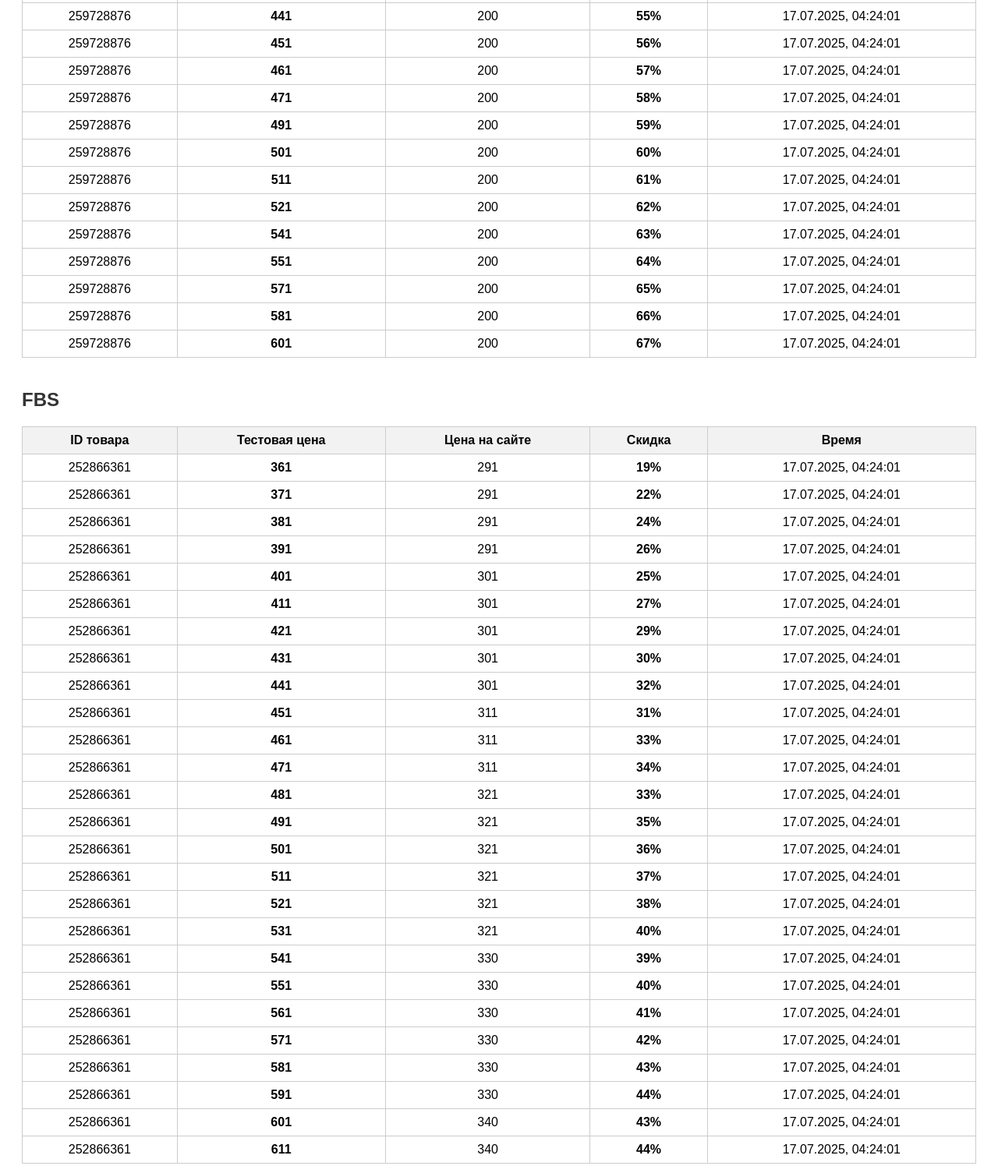
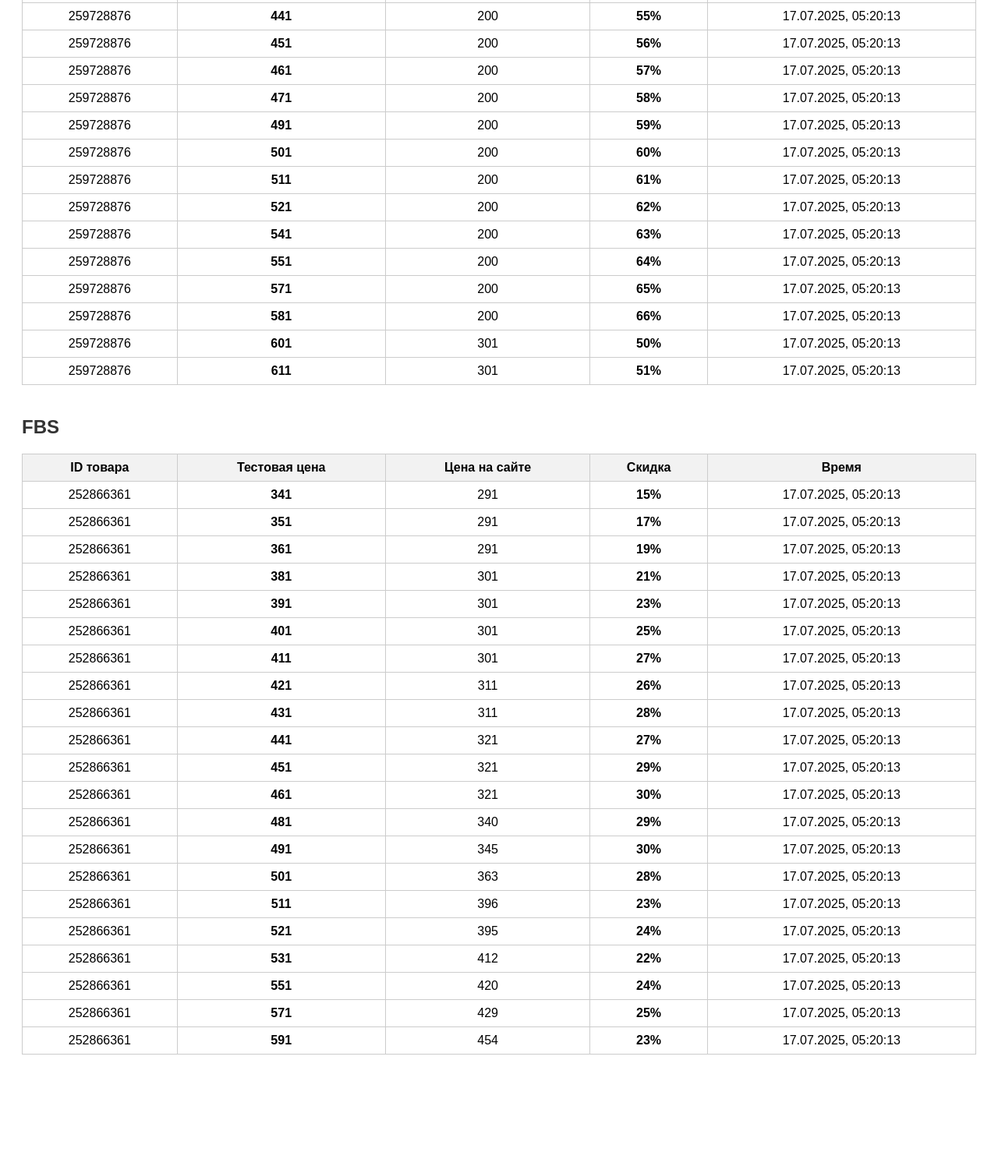
Before and after one commit to ilyakredo/wbDiscountsTracker, a website: page discountsView.html in a window 1280 px wide. Shown: the part 713-2209 px from the top of the page at 78% size. After the commit the page ends 2134 px from the top, so only its background shows below. Drawn offline with Linux system fonts and the light colour scheme.

Commit message:
Update discounts.json [auto]

```diff
--- a/discountsView.html
+++ b/discountsView.html
@@ -19,323 +19,299 @@
                 <td><b>291</b></td>
                 <td>200</td>
                 <td><b>31%</b></td>
-                <td>17.07.2025, 04:24:01</td>
+                <td>17.07.2025, 05:20:13</td>
             </tr><tr>
                 <td>259728876</td>
                 <td><b>301</b></td>
                 <td>200</td>
                 <td><b>34%</b></td>
-                <td>17.07.2025, 04:24:01</td>
+                <td>17.07.2025, 05:20:13</td>
             </tr><tr>
                 <td>259728876</td>
                 <td><b>311</b></td>
                 <td>200</td>
                 <td><b>36%</b></td>
-                <td>17.07.2025, 04:24:01</td>
+                <td>17.07.2025, 05:20:13</td>
             </tr><tr>
                 <td>259728876</td>
                 <td><b>321</b></td>
                 <td>200</td>
                 <td><b>38%</b></td>
-                <td>17.07.2025, 04:24:01</td>
+                <td>17.07.2025, 05:20:13</td>
             </tr><tr>
                 <td>259728876</td>
                 <td><b>331</b></td>
                 <td>200</td>
                 <td><b>40%</b></td>
-                <td>17.07.2025, 04:24:01</td>
+                <td>17.07.2025, 05:20:13</td>
             </tr><tr>
                 <td>259728876</td>
                 <td><b>341</b></td>
                 <td>200</td>
                 <td><b>41%</b></td>
-                <td>17.07.2025, 04:24:01</td>
+                <td>17.07.2025, 05:20:13</td>
             </tr><tr>
                 <td>259728876</td>
                 <td><b>351</b></td>
                 <td>200</td>
                 <td><b>43%</b></td>
-                <td>17.07.2025, 04:24:01</td>
+                <td>17.07.2025, 05:20:13</td>
             </tr><tr>
                 <td>259728876</td>
                 <td><b>361</b></td>
                 <td>200</td>
                 <td><b>45%</b></td>
-                <td>17.07.2025, 04:24:01</td>
+                <td>17.07.2025, 05:20:13</td>
             </tr><tr>
                 <td>259728876</td>
                 <td><b>371</b></td>
                 <td>200</td>
                 <td><b>46%</b></td>
-                <td>17.07.2025, 04:24:01</td>
+                <td>17.07.2025, 05:20:13</td>
             </tr><tr>
                 <td>259728876</td>
                 <td><b>381</b></td>
                 <td>200</td>
                 <td><b>48%</b></td>
-                <td>17.07.2025, 04:24:01</td>
+                <td>17.07.2025, 05:20:13</td>
             </tr><tr>
                 <td>259728876</td>
                 <td><b>391</b></td>
                 <td>200</td>
                 <td><b>49%</b></td>
-                <td>17.07.2025, 04:24:01</td>
+                <td>17.07.2025, 05:20:13</td>
             </tr><tr>
                 <td>259728876</td>
                 <td><b>401</b></td>
                 <td>200</td>
                 <td><b>50%</b></td>
-                <td>17.07.2025, 04:24:01</td>
+                <td>17.07.2025, 05:20:13</td>
             </tr><tr>
                 <td>259728876</td>
                 <td><b>411</b></td>
                 <td>200</td>
                 <td><b>51%</b></td>
-                <td>17.07.2025, 04:24:01</td>
+                <td>17.07.2025, 05:20:13</td>
             </tr><tr>
                 <td>259728876</td>
                 <td><b>421</b></td>
                 <td>200</td>
                 <td><b>52%</b></td>
-                <td>17.07.2025, 04:24:01</td>
+                <td>17.07.2025, 05:20:13</td>
             </tr><tr>
                 <td>259728876</td>
                 <td><b>431</b></td>
                 <td>200</td>
                 <td><b>54%</b></td>
-                <td>17.07.2025, 04:24:01</td>
+                <td>17.07.2025, 05:20:13</td>
             </tr><tr>
                 <td>259728876</td>
                 <td><b>441</b></td>
                 <td>200</td>
                 <td><b>55%</b></td>
-                <td>17.07.2025, 04:24:01</td>
+                <td>17.07.2025, 05:20:13</td>
             </tr><tr>
                 <td>259728876</td>
                 <td><b>451</b></td>
                 <td>200</td>
                 <td><b>56%</b></td>
-                <td>17.07.2025, 04:24:01</td>
+                <td>17.07.2025, 05:20:13</td>
             </tr><tr>
                 <td>259728876</td>
                 <td><b>461</b></td>
                 <td>200</td>
                 <td><b>57%</b></td>
-                <td>17.07.2025, 04:24:01</td>
+                <td>17.07.2025, 05:20:13</td>
             </tr><tr>
                 <td>259728876</td>
                 <td><b>471</b></td>
                 <td>200</td>
                 <td><b>58%</b></td>
-                <td>17.07.2025, 04:24:01</td>
+                <td>17.07.2025, 05:20:13</td>
             </tr><tr>
                 <td>259728876</td>
                 <td><b>491</b></td>
                 <td>200</td>
                 <td><b>59%</b></td>
-                <td>17.07.2025, 04:24:01</td>
+                <td>17.07.2025, 05:20:13</td>
             </tr><tr>
                 <td>259728876</td>
                 <td><b>501</b></td>
                 <td>200</td>
                 <td><b>60%</b></td>
-                <td>17.07.2025, 04:24:01</td>
+                <td>17.07.2025, 05:20:13</td>
             </tr><tr>
                 <td>259728876</td>
                 <td><b>511</b></td>
                 <td>200</td>
                 <td><b>61%</b></td>
-                <td>17.07.2025, 04:24:01</td>
+                <td>17.07.2025, 05:20:13</td>
             </tr><tr>
                 <td>259728876</td>
                 <td><b>521</b></td>
                 <td>200</td>
                 <td><b>62%</b></td>
-                <td>17.07.2025, 04:24:01</td>
+                <td>17.07.2025, 05:20:13</td>
             </tr><tr>
                 <td>259728876</td>
                 <td><b>541</b></td>
                 <td>200</td>
                 <td><b>63%</b></td>
-                <td>17.07.2025, 04:24:01</td>
+                <td>17.07.2025, 05:20:13</td>
             </tr><tr>
                 <td>259728876</td>
                 <td><b>551</b></td>
                 <td>200</td>
                 <td><b>64%</b></td>
-                <td>17.07.2025, 04:24:01</td>
+                <td>17.07.2025, 05:20:13</td>
             </tr><tr>
                 <td>259728876</td>
                 <td><b>571</b></td>
                 <td>200</td>
                 <td><b>65%</b></td>
-                <td>17.07.2025, 04:24:01</td>
+                <td>17.07.2025, 05:20:13</td>
             </tr><tr>
                 <td>259728876</td>
                 <td><b>581</b></td>
                 <td>200</td>
                 <td><b>66%</b></td>
-                <td>17.07.2025, 04:24:01</td>
+                <td>17.07.2025, 05:20:13</td>
             </tr><tr>
                 <td>259728876</td>
                 <td><b>601</b></td>
-                <td>200</td>
-                <td><b>67%</b></td>
-                <td>17.07.2025, 04:24:01</td>
+                <td>301</td>
+                <td><b>50%</b></td>
+                <td>17.07.2025, 05:20:13</td>
+            </tr><tr>
+                <td>259728876</td>
+                <td><b>611</b></td>
+                <td>301</td>
+                <td><b>51%</b></td>
+                <td>17.07.2025, 05:20:13</td>
             </tr></table><h2>FBS</h2><table><tr><th>ID товара</th><th>Тестовая цена</th><th>Цена на сайте</th><th>Скидка</th><th>Время</th></tr><tr>
+                <td>252866361</td>
+                <td><b>341</b></td>
+                <td>291</td>
+                <td><b>15%</b></td>
+                <td>17.07.2025, 05:20:13</td>
+            </tr><tr>
+                <td>252866361</td>
+                <td><b>351</b></td>
+                <td>291</td>
+                <td><b>17%</b></td>
+                <td>17.07.2025, 05:20:13</td>
+            </tr><tr>
                 <td>252866361</td>
                 <td><b>361</b></td>
                 <td>291</td>
                 <td><b>19%</b></td>
-                <td>17.07.2025, 04:24:01</td>
-            </tr><tr>
-                <td>252866361</td>
-                <td><b>371</b></td>
-                <td>291</td>
-                <td><b>22%</b></td>
-                <td>17.07.2025, 04:24:01</td>
+                <td>17.07.2025, 05:20:13</td>
             </tr><tr>
                 <td>252866361</td>
                 <td><b>381</b></td>
-                <td>291</td>
-                <td><b>24%</b></td>
-                <td>17.07.2025, 04:24:01</td>
+                <td>301</td>
+                <td><b>21%</b></td>
+                <td>17.07.2025, 05:20:13</td>
             </tr><tr>
                 <td>252866361</td>
                 <td><b>391</b></td>
-                <td>291</td>
-                <td><b>26%</b></td>
-                <td>17.07.2025, 04:24:01</td>
+                <td>301</td>
+                <td><b>23%</b></td>
+                <td>17.07.2025, 05:20:13</td>
             </tr><tr>
                 <td>252866361</td>
                 <td><b>401</b></td>
                 <td>301</td>
                 <td><b>25%</b></td>
-                <td>17.07.2025, 04:24:01</td>
+                <td>17.07.2025, 05:20:13</td>
             </tr><tr>
                 <td>252866361</td>
                 <td><b>411</b></td>
                 <td>301</td>
                 <td><b>27%</b></td>
-                <td>17.07.2025, 04:24:01</td>
+                <td>17.07.2025, 05:20:13</td>
             </tr><tr>
                 <td>252866361</td>
                 <td><b>421</b></td>
-                <td>301</td>
-                <td><b>29%</b></td>
-                <td>17.07.2025, 04:24:01</td>
+                <td>311</td>
+                <td><b>26%</b></td>
+                <td>17.07.2025, 05:20:13</td>
             </tr><tr>
                 <td>252866361</td>
                 <td><b>431</b></td>
-                <td>301</td>
-                <td><b>30%</b></td>
-                <td>17.07.2025, 04:24:01</td>
+                <td>311</td>
+                <td><b>28%</b></td>
+                <td>17.07.2025, 05:20:13</td>
             </tr><tr>
                 <td>252866361</td>
                 <td><b>441</b></td>
-                <td>301</td>
-                <td><b>32%</b></td>
-                <td>17.07.2025, 04:24:01</td>
+                <td>321</td>
+                <td><b>27%</b></td>
+                <td>17.07.2025, 05:20:13</td>
             </tr><tr>
                 <td>252866361</td>
                 <td><b>451</b></td>
-                <td>311</td>
-                <td><b>31%</b></td>
-                <td>17.07.2025, 04:24:01</td>
+                <td>321</td>
+                <td><b>29%</b></td>
+                <td>17.07.2025, 05:20:13</td>
             </tr><tr>
                 <td>252866361</td>
                 <td><b>461</b></td>
-                <td>311</td>
-                <td><b>33%</b></td>
-                <td>17.07.2025, 04:24:01</td>
-            </tr><tr>
-                <td>252866361</td>
-                <td><b>471</b></td>
-                <td>311</td>
-                <td><b>34%</b></td>
-                <td>17.07.2025, 04:24:01</td>
+                <td>321</td>
+                <td><b>30%</b></td>
+                <td>17.07.2025, 05:20:13</td>
             </tr><tr>
                 <td>252866361</td>
                 <td><b>481</b></td>
-                <td>321</td>
-                <td><b>33%</b></td>
-                <td>17.07.2025, 04:24:01</td>
+                <td>340</td>
+                <td><b>29%</b></td>
+                <td>17.07.2025, 05:20:13</td>
             </tr><tr>
                 <td>252866361</td>
                 <td><b>491</b></td>
-                <td>321</td>
-                <td><b>35%</b></td>
-                <td>17.07.2025, 04:24:01</td>
+                <td>345</td>
+                <td><b>30%</b></td>
+                <td>17.07.2025, 05:20:13</td>
             </tr><tr>
                 <td>252866361</td>
                 <td><b>501</b></td>
-                <td>321</td>
-                <td><b>36%</b></td>
-                <td>17.07.2025, 04:24:01</td>
+                <td>363</td>
+                <td><b>28%</b></td>
+                <td>17.07.2025, 05:20:13</td>
             </tr><tr>
                 <td>252866361</td>
                 <td><b>511</b></td>
-                <td>321</td>
-                <td><b>37%</b></td>
-                <td>17.07.2025, 04:24:01</td>
+                <td>396</td>
+                <td><b>23%</b></td>
+                <td>17.07.2025, 05:20:13</td>
             </tr><tr>
                 <td>252866361</td>
                 <td><b>521</b></td>
-                <td>321</td>
-                <td><b>38%</b></td>
-                <td>17.07.2025, 04:24:01</td>
+                <td>395</td>
+                <td><b>24%</b></td>
+                <td>17.07.2025, 05:20:13</td>
             </tr><tr>
                 <td>252866361</td>
                 <td><b>531</b></td>
-                <td>321</td>
-                <td><b>40%</b></td>
-                <td>17.07.2025, 04:24:01</td>
-            </tr><tr>
-                <td>252866361</td>
-                <td><b>541</b></td>
-                <td>330</td>
-                <td><b>39%</b></td>
-                <td>17.07.2025, 04:24:01</td>
+                <td>412</td>
+                <td><b>22%</b></td>
+                <td>17.07.2025, 05:20:13</td>
             </tr><tr>
                 <td>252866361</td>
                 <td><b>551</b></td>
-                <td>330</td>
-                <td><b>40%</b></td>
-                <td>17.07.2025, 04:24:01</td>
-            </tr><tr>
-                <td>252866361</td>
-                <td><b>561</b></td>
-                <td>330</td>
-                <td><b>41%</b></td>
-                <td>17.07.2025, 04:24:01</td>
+                <td>420</td>
+                <td><b>24%</b></td>
+                <td>17.07.2025, 05:20:13</td>
             </tr><tr>
                 <td>252866361</td>
                 <td><b>571</b></td>
-                <td>330</td>
-                <td><b>42%</b></td>
-                <td>17.07.2025, 04:24:01</td>
-            </tr><tr>
-                <td>252866361</td>
-                <td><b>581</b></td>
-                <td>330</td>
-                <td><b>43%</b></td>
-                <td>17.07.2025, 04:24:01</td>
+                <td>429</td>
+                <td><b>25%</b></td>
+                <td>17.07.2025, 05:20:13</td>
             </tr><tr>
                 <td>252866361</td>
                 <td><b>591</b></td>
-                <td>330</td>
-                <td><b>44%</b></td>
-                <td>17.07.2025, 04:24:01</td>
-            </tr><tr>
-                <td>252866361</td>
-                <td><b>601</b></td>
-                <td>340</td>
-                <td><b>43%</b></td>
-                <td>17.07.2025, 04:24:01</td>
-            </tr><tr>
-                <td>252866361</td>
-                <td><b>611</b></td>
-                <td>340</td>
-                <td><b>44%</b></td>
-                <td>17.07.2025, 04:24:01</td>
+                <td>454</td>
+                <td><b>23%</b></td>
+                <td>17.07.2025, 05:20:13</td>
             </tr></table></body></html>
```
Also changed, not shown: discounts.json (+52 -76 lines).
